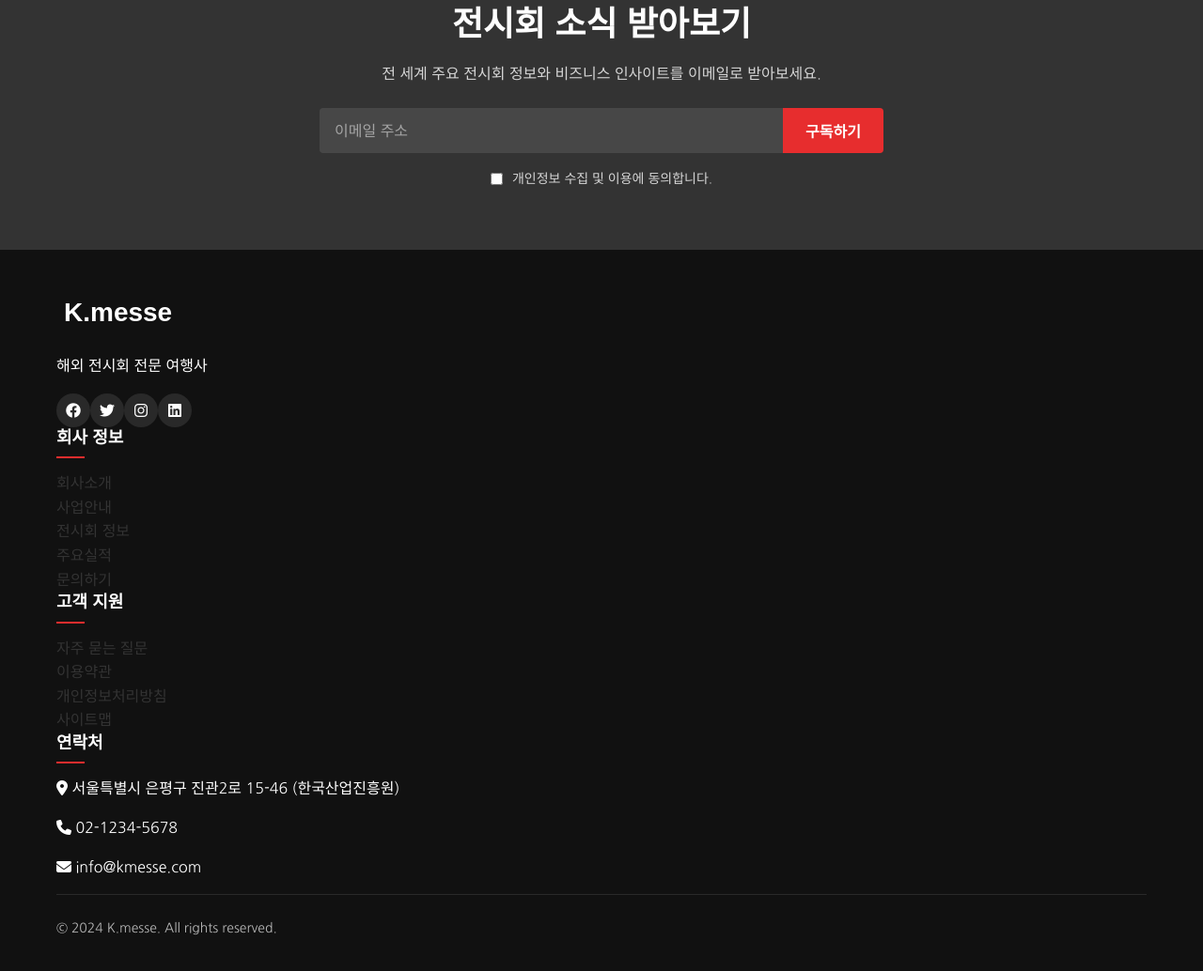
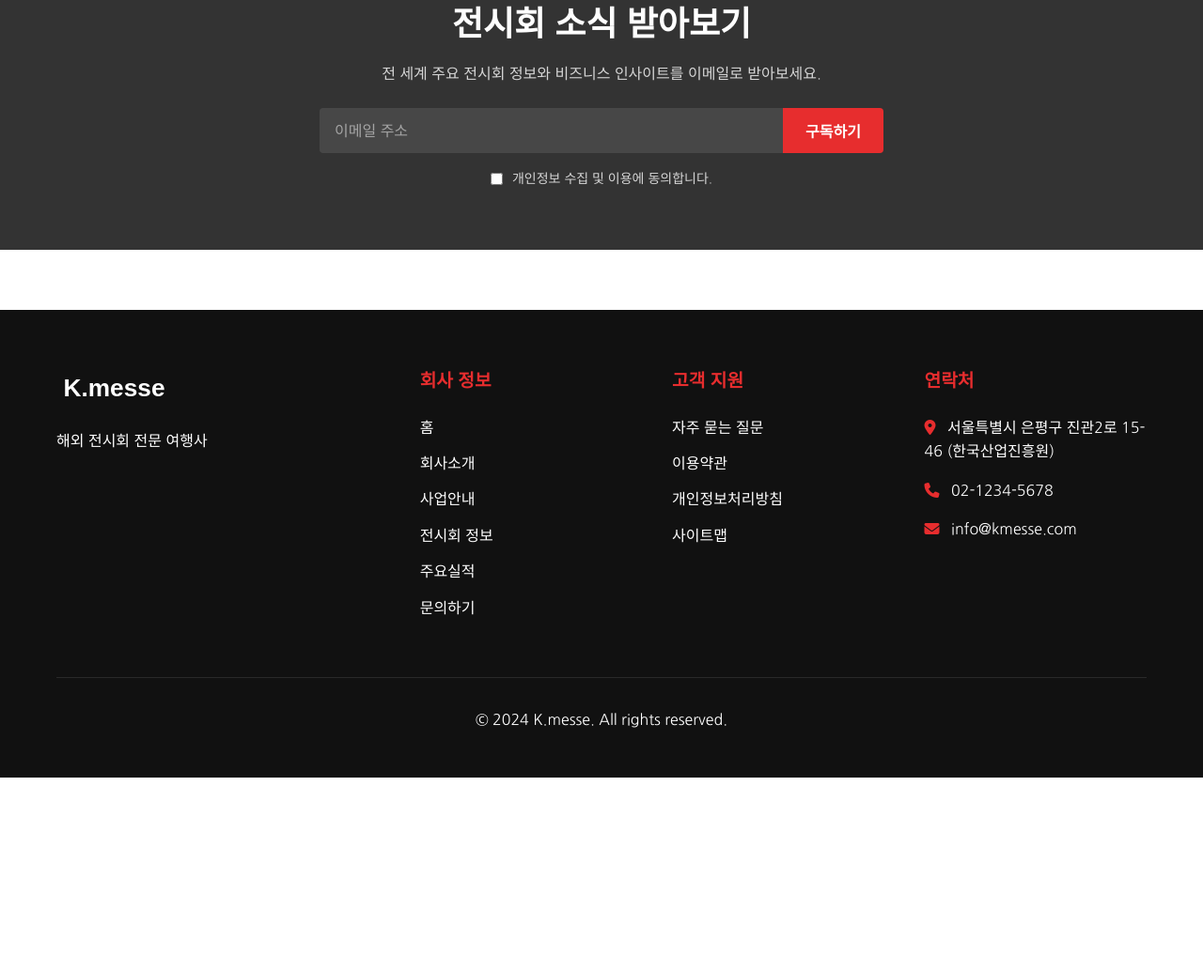
Before and after one commit to gmlcjf0326/aibuilder_kmese, a plain HTML site: page index.html in a window 1280 px wide. Shown: the part 4907-5941 px from the top of the page at 94% size. After the commit the page ends 5735 px from the top, so only its background shows below. Drawn offline with nearby package versions, Linux system fonts and the light colour scheme.

Commit message:
250401 아이콘 삭제

```diff
--- a/assets/css/main.css
+++ b/assets/css/main.css
@@ -812,119 +812,90 @@ button {
 #site-footer {
 	background-color: var(--dark);
 	color: var(--white);
-	padding: var(--spacing-xl) 0 var(--spacing-md);
+	padding: 4rem 0 2rem;
+	margin-top: 4rem;
 }
 
-.footer-main {
-	display: grid;
-	grid-template-columns: 2fr 1fr 1fr 1fr;
-	gap: var(--spacing-lg);
-	margin-bottom: var(--spacing-lg);
+.footer-content {
+	display: flex;
+	justify-content: space-between;
+	gap: 2rem;
+	margin-bottom: 3rem;
+}
+
+.footer-col {
+	flex: 1;
+	min-width: 200px;
+}
+
+.footer-col:first-child {
+	flex: 1.5;
+}
+
+.footer-logo {
+	margin-bottom: 1rem;
 }
 
 .footer-logo img {
-	height: 40px;
-	margin-bottom: var(--spacing-sm);
-}
-
-.footer-desc {
-	color: rgba(255, 255, 255, 0.7);
-	font-size: var(--font-xxs);
-	line-height: 1.8;
+	max-width: 150px;
+	height: auto;
 }
 
 .footer-col h3 {
-	font-size: var(--font-sm);
-	margin-bottom: var(--spacing-md);
-	position: relative;
+	color: var(--primary-color);
+	margin-bottom: 1.5rem;
+	font-size: 1.2rem;
 }
 
-.footer-col h3::after {
-	content: "";
-	position: absolute;
-	bottom: -10px;
-	left: 0;
-	width: 30px;
-	height: 2px;
-	background-color: var(--primary-color);
+.footer-col ul {
+	list-style: none;
+	padding: 0;
 }
 
-.footer-links li {
-	margin-bottom: var(--spacing-xs);
+.footer-col ul li {
+	margin-bottom: 0.8rem;
 }
 
-.footer-links a {
-	color: rgba(255, 255, 255, 0.7);
-	font-size: var(--font-xxs);
-	transition: var(--transition);
+.footer-col ul li a {
+	color: var(--light-color);
+	text-decoration: none;
+	transition: color 0.3s ease;
 }
 
-.footer-links a:hover {
+.footer-col ul li a:hover {
 	color: var(--primary-color);
 }
 
-.contact-info li {
-	display: flex;
-	align-items: flex-start;
-	margin-bottom: var(--spacing-xs);
-	color: rgba(255, 255, 255, 0.7);
-	font-size: var(--font-xxs);
+.footer-col p {
+	margin-bottom: 1rem;
+	line-height: 1.6;
 }
 
-.contact-info i {
-	margin-right: 10px;
-	margin-top: 3px;
+.footer-col i {
+	margin-right: 0.5rem;
 	color: var(--primary-color);
 }
 
 .social-links {
 	display: flex;
-}
-
-.social-links li {
-	margin-right: var(--spacing-xs);
+	gap: 1rem;
+	margin-top: 1rem;
 }
 
 .social-links a {
-	display: flex;
-	align-items: center;
-	justify-content: center;
-	width: 36px;
-	height: 36px;
-	border-radius: 50%;
-	background-color: rgba(255, 255, 255, 0.1);
-	color: var(--white);
-	transition: var(--transition);
+	color: var(--light-color);
+	font-size: 1.2rem;
+	transition: color 0.3s ease;
 }
 
 .social-links a:hover {
-	background-color: var(--primary-color);
+	color: var(--primary-color);
 }
 
 .footer-bottom {
-	padding-top: var(--spacing-md);
+	text-align: center;
+	padding-top: 2rem;
 	border-top: 1px solid rgba(255, 255, 255, 0.1);
-	display: flex;
-	justify-content: space-between;
-	align-items: center;
-	font-size: var(--font-xxs);
-	color: rgba(255, 255, 255, 0.7);
-}
-
-.footer-bottom-links {
-	display: flex;
-}
-
-.footer-bottom-links li {
-	margin-left: var(--spacing-md);
-}
-
-.footer-bottom-links a {
-	color: rgba(255, 255, 255, 0.7);
-}
-
-.footer-bottom-links a:hover {
-	color: var(--primary-color);
 }
 
 /* =========================================
--- a/components/footer.html
+++ b/components/footer.html
@@ -9,16 +9,17 @@
 						alt="K.messe 로고" />
 				</div>
 				<p>해외 전시회 전문 여행사</p>
-				<div class="social-links">
+				<!-- <div class="social-links">
 					<a href="#"><i class="fab fa-facebook"></i></a>
 					<a href="#"><i class="fab fa-twitter"></i></a>
 					<a href="#"><i class="fab fa-instagram"></i></a>
 					<a href="#"><i class="fab fa-linkedin"></i></a>
-				</div>
+				</div> -->
 			</div>
 			<div class="footer-col">
 				<h3>회사 정보</h3>
 				<ul>
+					<li><a href="../index.html#">홈</a></li>
 					<li><a href="../about/index.html">회사소개</a></li>
 					<li><a href="../index.html#services">사업안내</a></li>
 					<li><a href="../index.html#exhibitions">전시회 정보</a></li>
--- a/components/header.html
+++ b/components/header.html
@@ -31,7 +31,7 @@
 				<ul class="nav-list">
 					<li>
 						<a
-							href="../index.html"
+							href="../index.html#"
 							id="home-link"
 							>홈</a
 						>
```
Also changed, not shown: about/index.html (+33 -1 lines).
